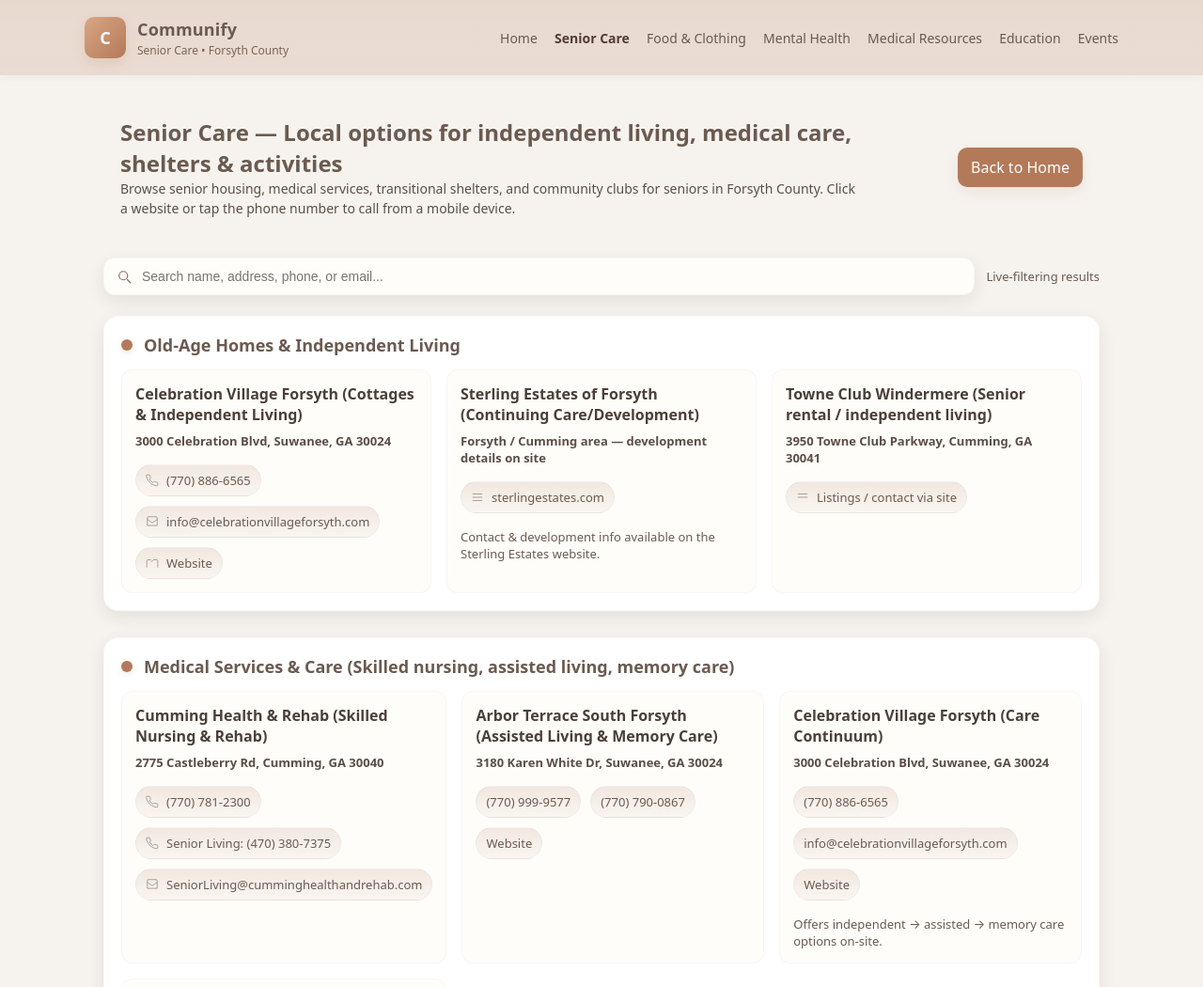
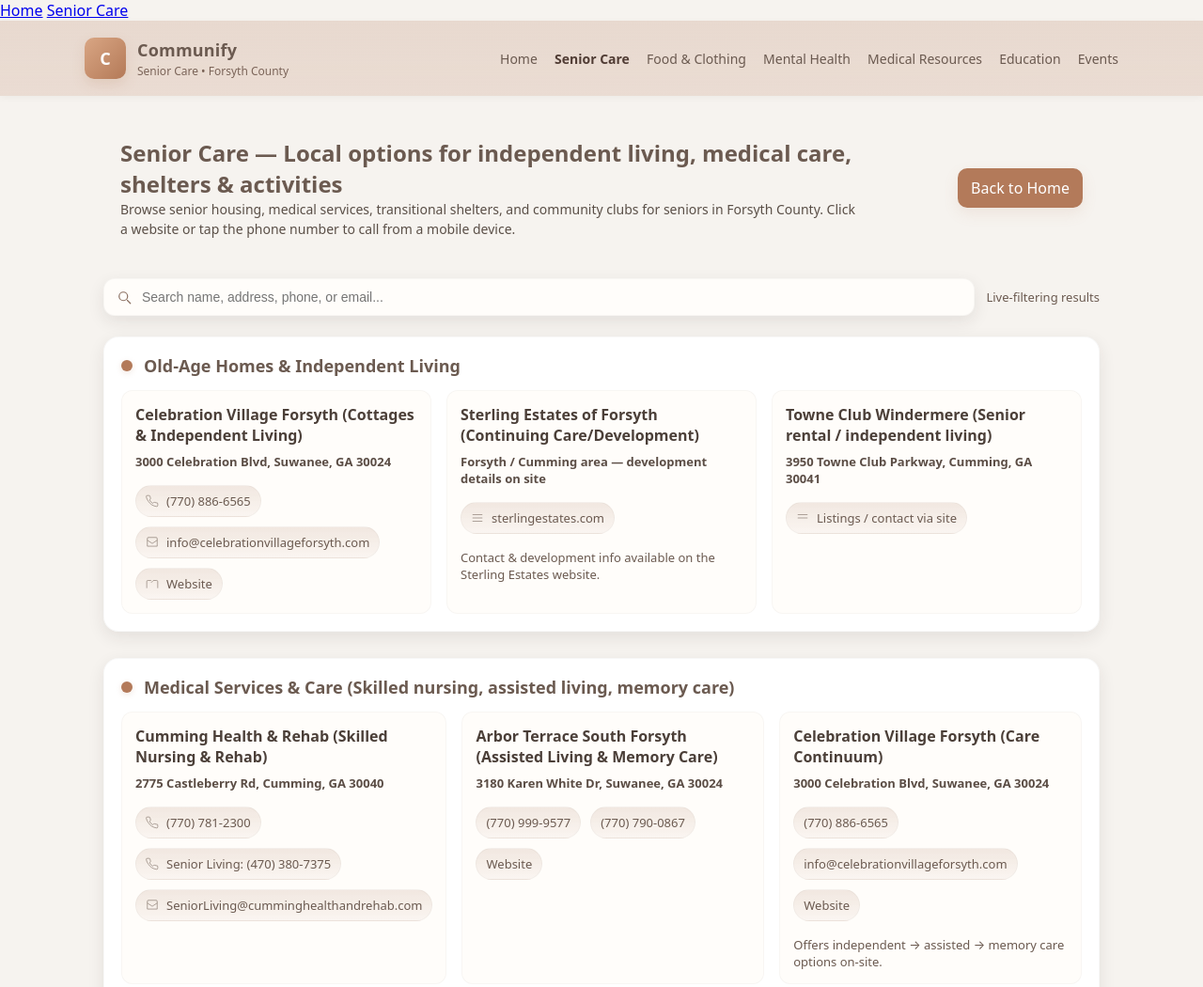
Before and after one commit to sreejapunuru/Website, a plain HTML site: page senior-care.html in a window 1280 px wide. Shown: the top 1050 px of the page at 94% size. Drawn offline with Linux system fonts and the light colour scheme.

Commit message:
Update senior-care.html

```diff
--- a/senior-care.html
+++ b/senior-care.html
@@ -161,6 +161,10 @@
   </style>
 </head>
 <body>
+<nav>
+  <a href="index.html">Home</a>
+  <a href="senior-care.html">Senior Care</a>
+</nav>
 
   <!-- NAV -->
   <header class="navbar">
```
